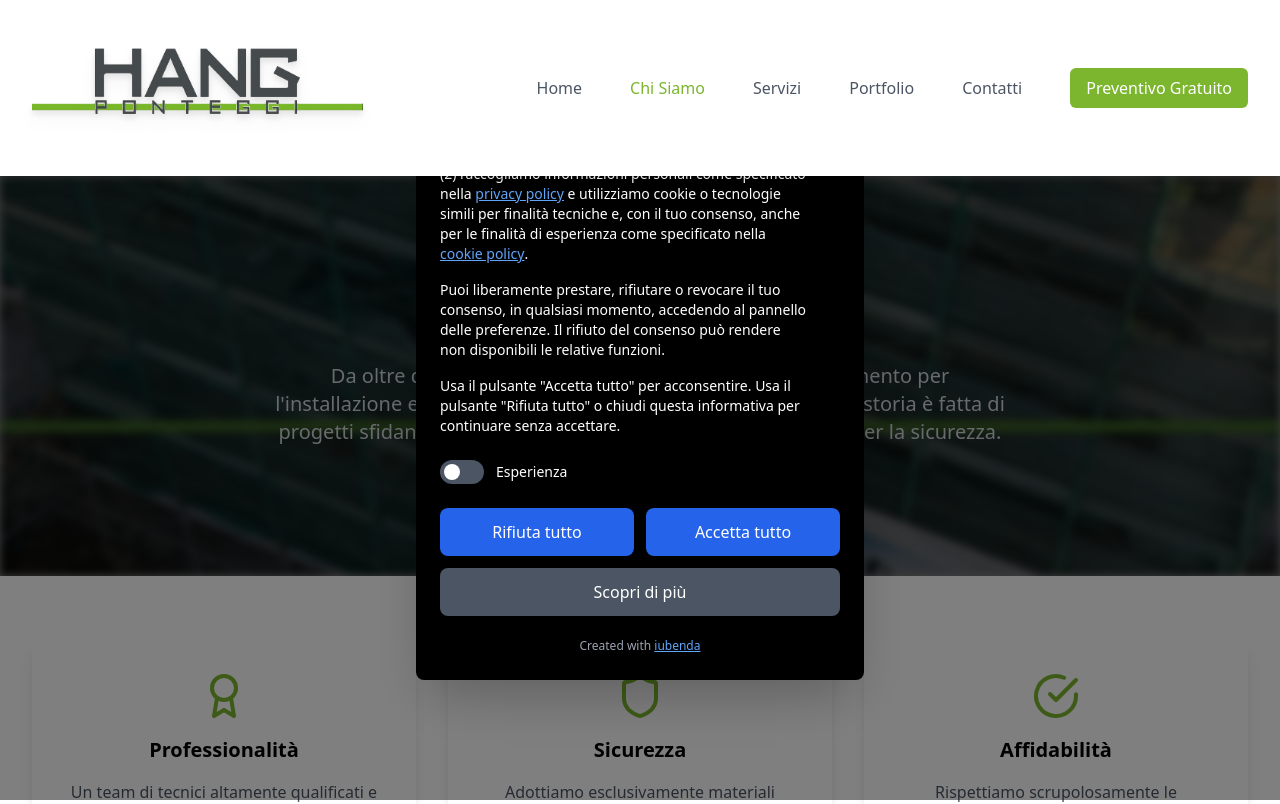
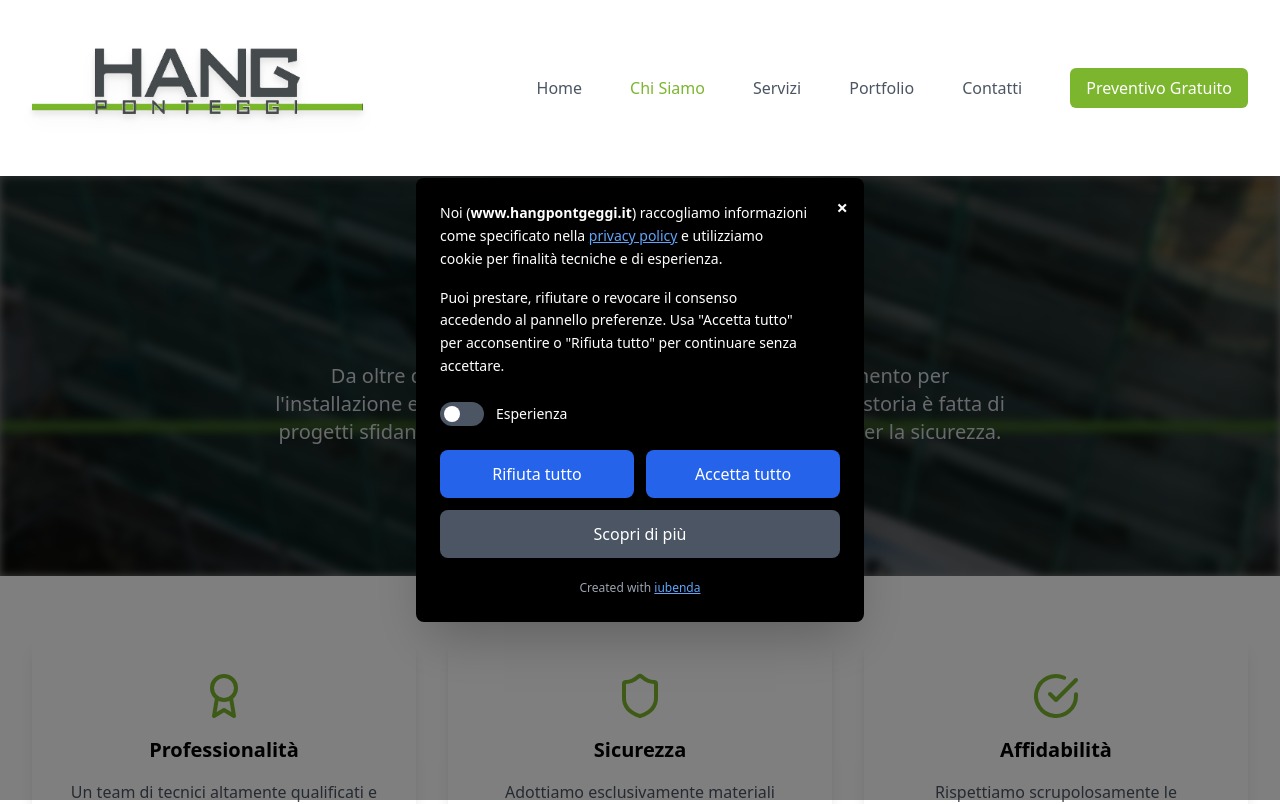
Before and after one commit to hangprogetti/hang_ponteggi, a React (Vite) app: page /chi-siamo in a window 1280 px wide. Shown: the top 804 px of the page. Built offline with nearby package versions, Linux system fonts and the light colour scheme.

Commit message:
Refactor IubendaCookieBanner component: enhance layout and improve accessibility for better user experience

```diff
--- a/src/components/IubendaCookieBanner.tsx
+++ b/src/components/IubendaCookieBanner.tsx
@@ -77,8 +77,8 @@ const IubendaCookieBanner: React.FC = () => {
   }
 
   return (
-    <div className="fixed inset-0 z-50 flex items-start sm:items-center justify-center bg-black bg-opacity-50 overflow-y-auto">
-      <div className="relative bg-black text-white p-4 sm:p-6 rounded-lg max-w-md mx-4 my-4 sm:my-0 shadow-2xl w-full sm:w-auto max-h-screen overflow-y-auto">
+    <div className="fixed inset-0 z-50 bg-black bg-opacity-50 flex items-center justify-center p-4">
+      <div className="relative bg-black text-white p-3 sm:p-6 rounded-lg max-w-md w-full sm:w-auto shadow-2xl max-h-[90vh] overflow-y-auto">
         {/* Close button */}
         <button
           onClick={handleClose}
@@ -87,40 +87,25 @@ const IubendaCookieBanner: React.FC = () => {
           ×
         </button>
 
-        <div className="mb-4 sm:mb-6 pr-8">
-          <p className="text-xs sm:text-sm leading-relaxed mb-3 sm:mb-4">
-            Noi (<strong>www.hangpontgeggi.it</strong>) e terze parti selezionate (2)
-            raccogliamo informazioni personali come specificato nella{' '}
+        <div className="mb-3 sm:mb-6 pr-6 sm:pr-8">
+          <p className="text-xs sm:text-sm leading-tight sm:leading-relaxed mb-2 sm:mb-4">
+            Noi (<strong>www.hangpontgeggi.it</strong>) raccogliamo informazioni come specificato nella{' '}
             <button
               onClick={handleLearnMore}
               className="text-blue-400 underline hover:text-blue-300"
             >
               privacy policy
             </button>
-            {' '}e utilizziamo cookie o tecnologie simili per
-            finalità tecniche e, con il tuo consenso, anche per le finalità di
-            esperienza come specificato nella{' '}
-            <button
-              onClick={handleLearnMore}
-              className="text-blue-400 underline hover:text-blue-300"
-            >
-              cookie policy
-            </button>.
+            {' '}e utilizziamo cookie per finalità tecniche e di esperienza.
           </p>
 
-          <p className="text-xs sm:text-sm leading-relaxed mb-3 sm:mb-4">
-            Puoi liberamente prestare, rifiutare o revocare il tuo consenso,
-            in qualsiasi momento, accedendo al pannello delle preferenze.
-            Il rifiuto del consenso può rendere non disponibili le relative funzioni.
+          <p className="text-xs sm:text-sm leading-tight sm:leading-relaxed mb-2 sm:mb-6 hidden sm:block">
+            Puoi prestare, rifiutare o revocare il consenso accedendo al pannello preferenze.
+            Usa "Accetta tutto" per acconsentire o "Rifiuta tutto" per continuare senza accettare.
           </p>
 
-          <p className="text-xs sm:text-sm leading-relaxed mb-3 sm:mb-6">
-            Usa il pulsante "Accetta tutto" per acconsentire. Usa il pulsante
-            "Rifiuta tutto" o chiudi questa informativa per continuare senza accettare.
-          </p>
-
-          {/* Experience toggle */}
-          <div className="flex items-center mb-4 sm:mb-6">
+          {/* Experience toggle - solo su desktop */}
+          <div className="hidden sm:flex items-center mb-4 sm:mb-6">
             <button
               onClick={() => setExperienceEnabled(!experienceEnabled)}
               className={`relative inline-flex items-center h-6 w-11 rounded-full transition-colors focus:outline-none ${
@@ -173,8 +158,7 @@ const IubendaCookieBanner: React.FC = () => {
               iubenda
             </button>
           </span>
-        </div>
-      </div>
+        </div>        </div>
     </div>
   );
 };
```
